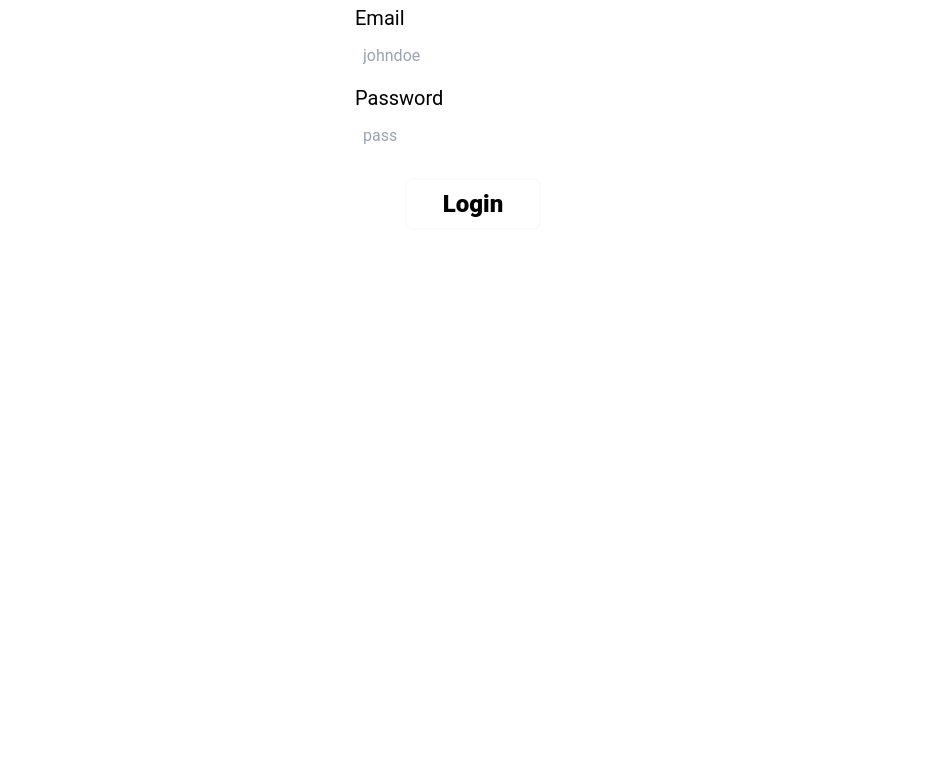
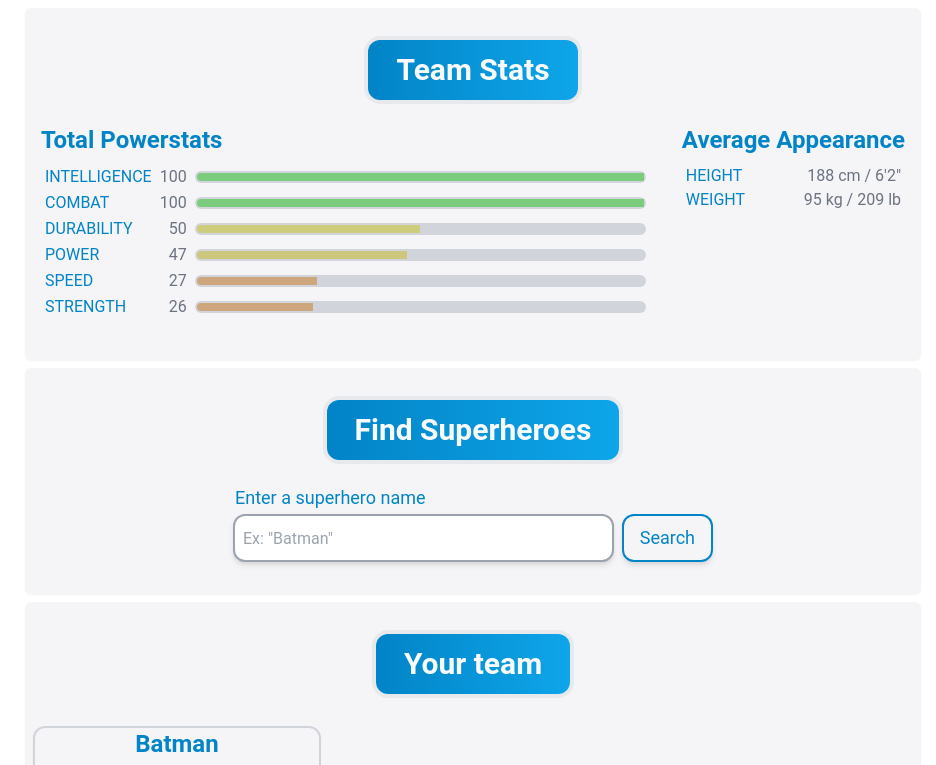
Before and after one commit to livchits/superheroes-app, a React (Vite) app: page /home in a window 1280 px wide. Before the commit this address led to /login. Shown: the top 765 px of the page, without its empty margins (167-1103 px from the left). Built offline with nearby package versions, Linux system fonts and the light colour scheme; no server answers; sample sign-in values are in the browser's storage; the HTML template or start-up script is replaced by a standard one.

Commit message:
Fix context and login to persis user

```diff
--- a/src/context/UserContext.jsx
+++ b/src/context/UserContext.jsx
@@ -4,7 +4,7 @@ const UserContext = React.createContext();
 
 function UserProvider(props) {
   const [user, setUser] = React.useState(
-    () => JSON.parse(window.sessionStorage.getItem('superheroes_app_user')) || null
+    () => JSON.parse(window.localStorage.getItem('superheroes_app_user')) || null
   );
 
   return <UserContext.Provider value={[user, setUser]} {...props} />;
--- a/src/screens/Login.jsx
+++ b/src/screens/Login.jsx
@@ -18,9 +18,8 @@ function Login() {
 
     loginUser(formData)
       .then(({ token }) => {
-        const userProp = `superheores_app_user_${token}`;
-        window.localStorage.setItem(userProp, JSON.stringify({ token }));
-        setUser({ userProp: { token } });
+        window.localStorage.setItem('superheroes_app_user', JSON.stringify({ token }));
+        setUser({ superheroes_app_user: { token } });
       })
       .catch((error) => {
         console.error(error);
```
